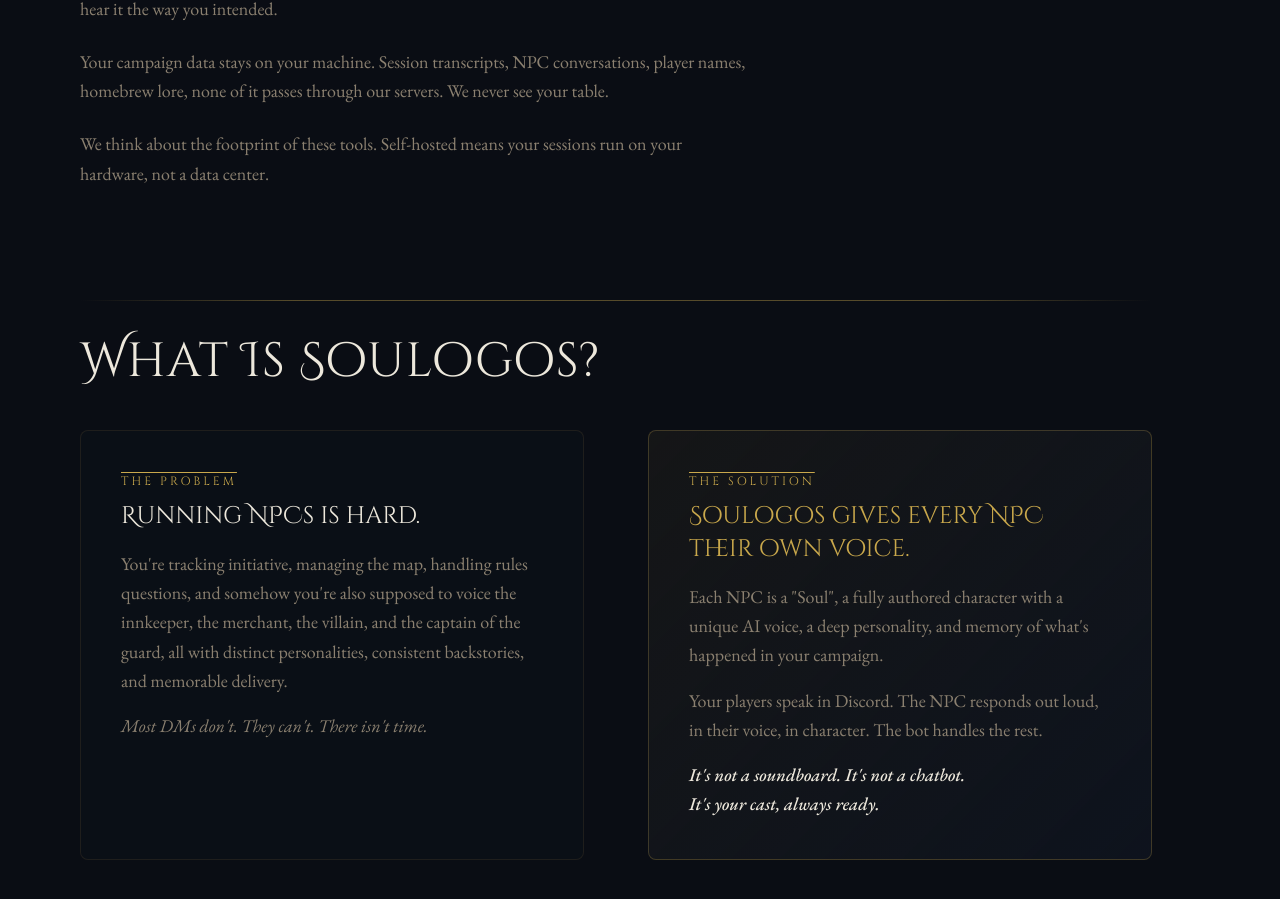
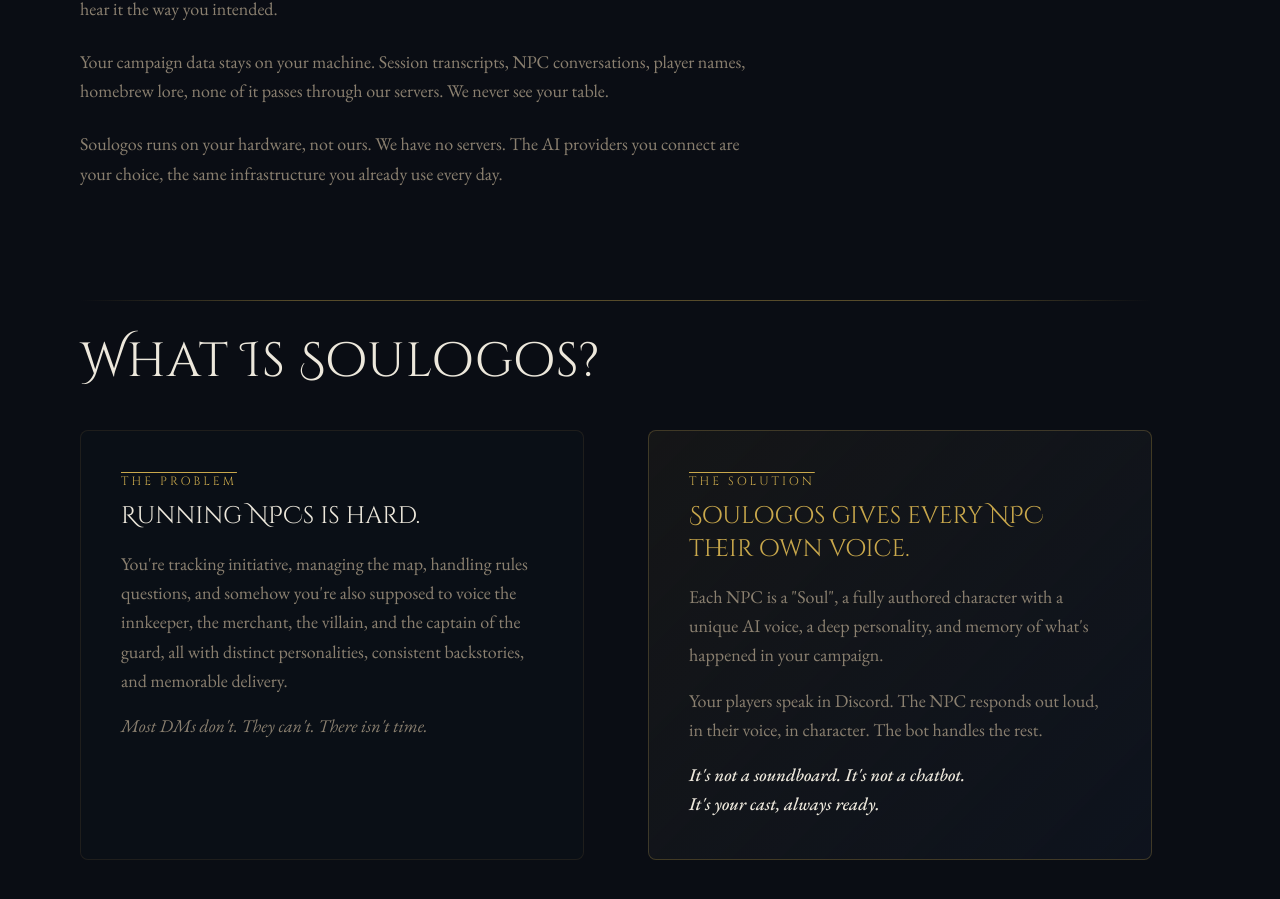
Before and after one commit to Corinthian68/soulogos-website, a Next.js app: page / in a window 1280 px wide. Shown: the part 1458-2357 px from the top of the page. Built offline with nearby package versions, Linux system fonts and the light colour scheme.

Commit message:
fix: update energy/footprint line in philosophy section to accurate copy

```diff
--- a/src/app/page.tsx
+++ b/src/app/page.tsx
@@ -311,8 +311,8 @@
             </ScrollReveal>
             <ScrollReveal delay={0.8}>
               <p className="font-body text-muted text-lg leading-relaxed">
-                We think about the footprint of these tools. Self-hosted means your sessions run on
-                your hardware, not a data center.
+                Soulogos runs on your hardware, not ours. We have no servers. The AI providers you
+                connect are your choice, the same infrastructure you already use every day.
               </p>
             </ScrollReveal>
           </div>
```
